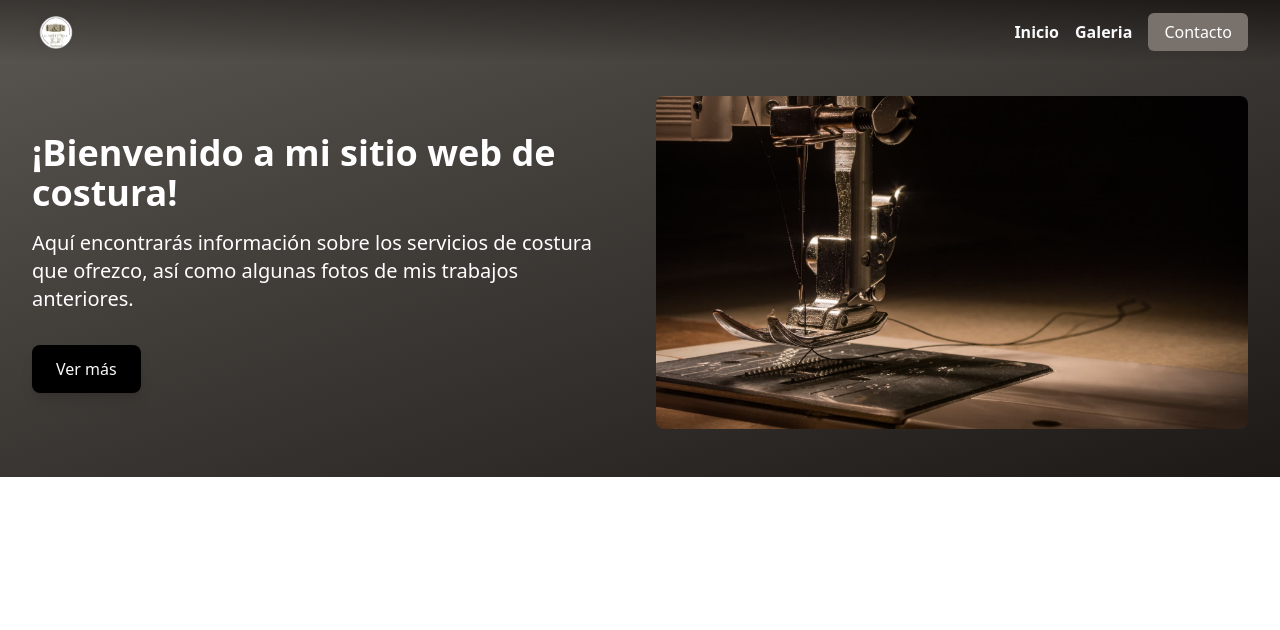
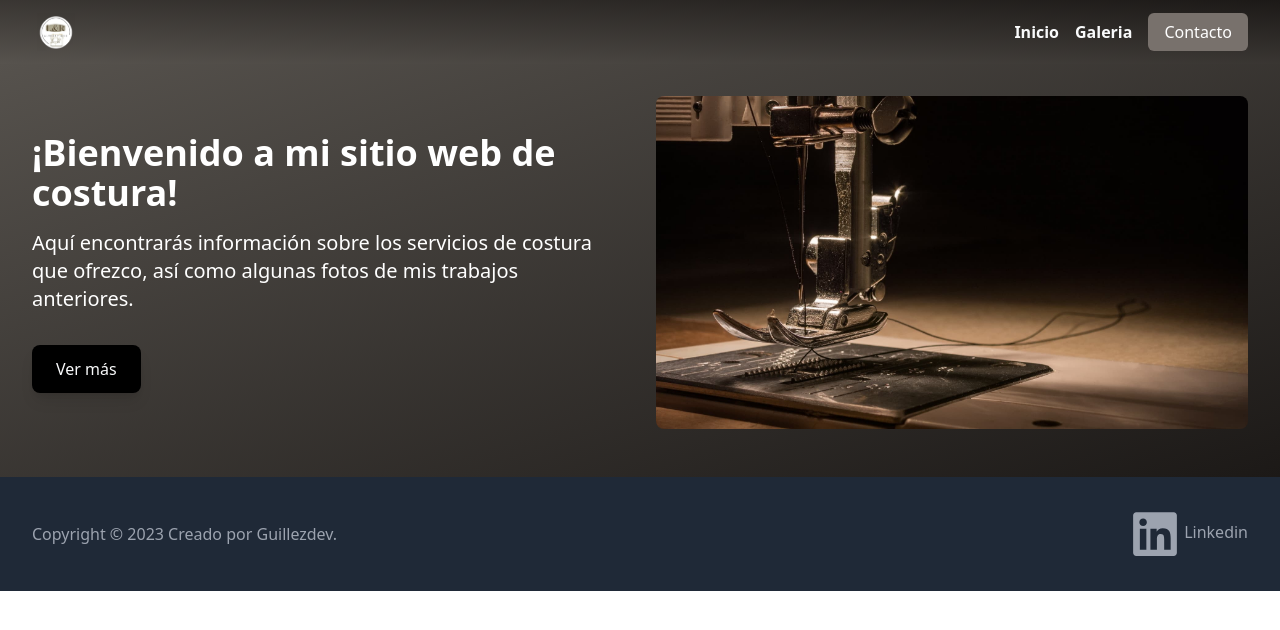
Before and after one commit to guillezdev/Costura-Alteraciones, a Next.js app: page / in a window 1280 px wide. Shown: the top 630 px of the page. Built offline with nearby package versions, Linux system fonts and the light colour scheme.

Commit message:
add footer

```diff
--- a/app/layout.js
+++ b/app/layout.js
@@ -1,17 +1,19 @@
 import './globals.css'
 import NavBar from '../components/NavBar.jsx'
+import Footer from '@/components/Footer'
 export const metadata = {
   title: 'Aleteration R&G',
   description: 'Somos un servicio profesional de alteraciones de ropa con años de experiencia en el sector. Ofrecemos una amplia variedad de servicios de costura, desde pequeñas reparaciones hasta ajustes complejos en todo tipo de prendas. Nos especializamos en arreglos de ropa para hombres, mujeres y niños. Además, ofrecemos servicios de personalización, como bordados y apliques. Contáctanos para obtener una cotización personalizada y confía en nosotros para que tus prendas queden perfectas.',
-  keywords: 'arreglos de ropa, costura, reparaciones, ajustes, personalización, bordados, apliques, servicios, hombres, mujeres, niños, confianza.'
+  keywords: 'arreglos de ropa, costura, alteraciones, reparaciones, ajustes, personalización, bordados, apliques, servicios, hombres, mujeres, niños, confianza.'
 }
 
 export default function RootLayout({ children }) {
  return (
     <html lang="en">
       <body>
-        <NavBar></NavBar>
+        <NavBar />
         {children}
+        <Footer />
         </body>
     </html>
   )
--- a/app/page.jsx
+++ b/app/page.jsx
@@ -1,7 +1,6 @@
 import Image from "next/image";
 import React from "react";
 import bgimage from "../public/bgimage.jpg";
-import { FaPhoneAlt } from "react-icons/fa";
 
 export function Homepage() {
   return (
--- /dev/null
+++ b/components/Footer.jsx
@@ -0,0 +1,22 @@
+import React from 'react';
+import { FaLinkedin } from 'react-icons/fa';
+
+
+function Footer() {
+  return (
+    <footer className="bg-gray-800 text-white py-8">
+      <div className="max-w-7xl mx-auto px-4 sm:px-6 lg:px-8">
+        <div className="flex justify-between items-center">
+          <p className="text-gray-400">Copyright © 2023 Creado por Guillezdev.</p>
+          <div className="flex items-center">
+            <a href="https://www.linkedin.com/in/guillezdev/" target="_blank" rel="noopener noreferrer" className="text-gray-400 hover:text-white">
+              <FaLinkedin size={50} className="inline-block mr-1" />Linkedin
+            </a>
+          </div>
+        </div>
+      </div>
+    </footer>
+  );
+}
+
+export default Footer;
```
